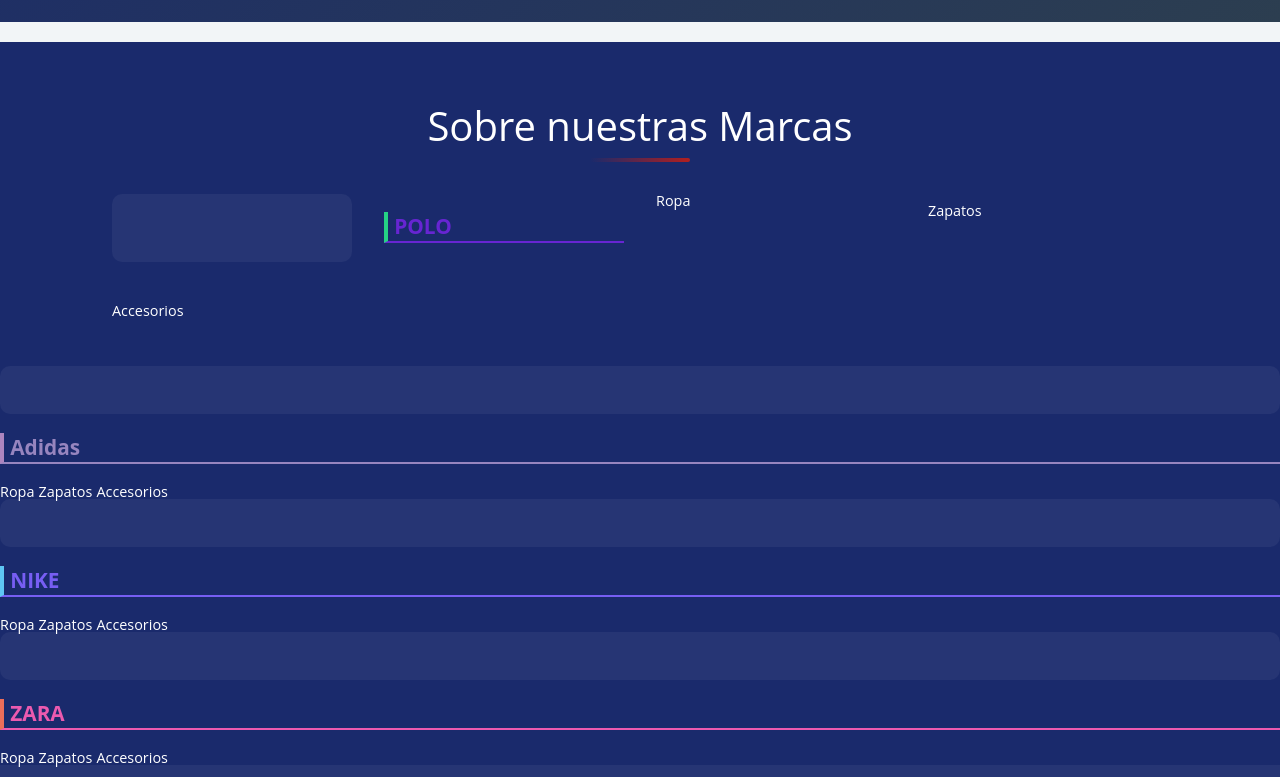
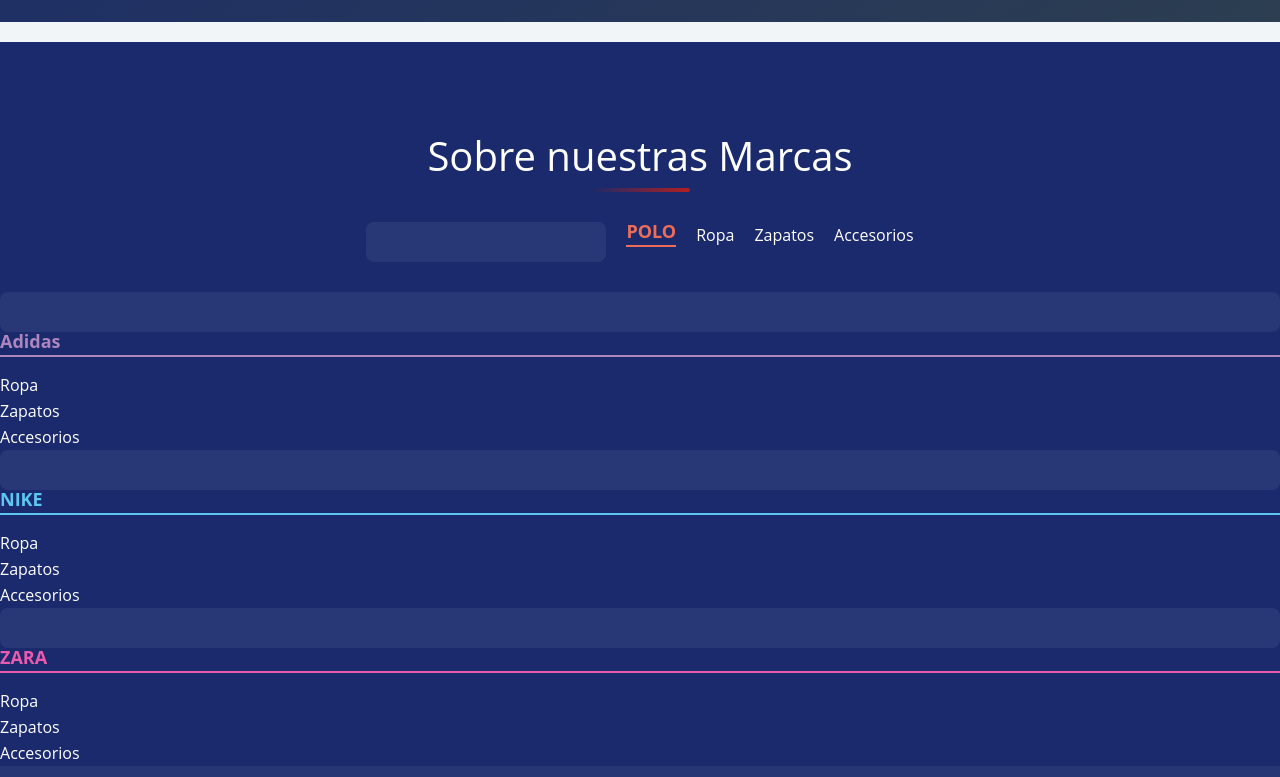
Before and after one commit to Chucharizard/ProgWebDos, a plain HTML site: page 03-Pagina_productos/index.html in a window 1280 px wide. Shown: the part 2203-2980 px from the top of the page. Drawn offline with Linux system fonts and the light colour scheme.

Commit message:
update styleeeee

```diff
--- a/03-Pagina_productos/css/style.css
+++ b/03-Pagina_productos/css/style.css
@@ -191,67 +191,54 @@ body {
 }
 
 .rodapePrincipal-navMap {
-    margin-bottom: 3rem;
+    padding: 30px 0;
+    text-align: center;
 }
 
 .rodapePrincipal-navMap .subtitulo {
     color: white;
-    text-align: center;
-    margin-bottom: 2rem;
+    margin-bottom: 30px;
 }
 
 .rodapePrincipal-navMap-list {
-    display: grid;
-    grid-template-columns: repeat(auto-fit, minmax(200px, 1fr));
-    gap: 2rem;
-    padding: 0 1rem;
+    display: flex;
+    flex-wrap: wrap;
+    justify-content: center;
+    gap: 20px;
+    padding: 0 15px;
 }
 
 .navmap-column {
-    background: rgba(255,255,255,0.05);
-    padding: 1.5rem;
-    border-radius: 10px;
-    transition: transform 0.3s ease;
-}
-
-.navmap-column:hover {
-    transform: translateY(-5px);
+    background: #ffffff10;
+    padding: 20px;
+    border-radius: 8px;
+    min-width: 200px;
 }
 
 .navmap-list-title {
-    font-size: 1.2em;
-    margin-bottom: 1rem;
-    padding-bottom: 0.5rem;
-    border-bottom: 2px solid currentColor;
+    font-size: 18px;
+    font-weight: bold;
+    margin-bottom: 15px;
+    padding-bottom: 5px;
+    border-bottom: 2px solid;
 }
 
 .rodapePrincipal-navMap-link {
-	text-decoration: none;
-	color: #FFF;
-	margin-top: 10px;
+    display: block;
+    color: #fff;
+    text-decoration: none;
+    padding: 5px 0;
 }
 
-.rodapePrincipal-navMap-link {
-	font-size: .9em;
+.rodapePrincipal-navMap-link:hover {
+    color: #4DBA7A;
 }
 
-.navmap-list-title {
-	font-weight: 700;
-	font-size: 1.3em;
-	margin: .9em 0;
-	padding-left: .3em;
-	padding-top: .2em;
-	padding-bottom: .2em;
-}
-
-.navmap-list-title + .rodapePrincipal-navMap-link {
-	margin-top: 0;
-}
-
-.navmap-list-title-zara { color: #ec5aaf; border-left: 4px solid #EC6E5A; }
-.navmap-list-title-adidas { color: #9785bf; border-left: 4px solid #AD85BF; }
-.navmap-list-title-nike { color: #775ef3; border-left: 4px solid #5EC6F3; }
-.navmap-list-title-polo { color: #6725d2; border-left: 4px solid #25D285; }
+/* Colores de las marcas simplificados */
+.navmap-list-title-polo { color: #EC6E5A; }
+.navmap-list-title-adidas { color: #AD85BF; }
+.navmap-list-title-nike { color: #5EC6F3; }
+.navmap-list-title-zara { color: #ec5aaf; }
 
 .rodapePrincipal-patrocinadores {
     background: rgba(255,255,255,0.05);
```
